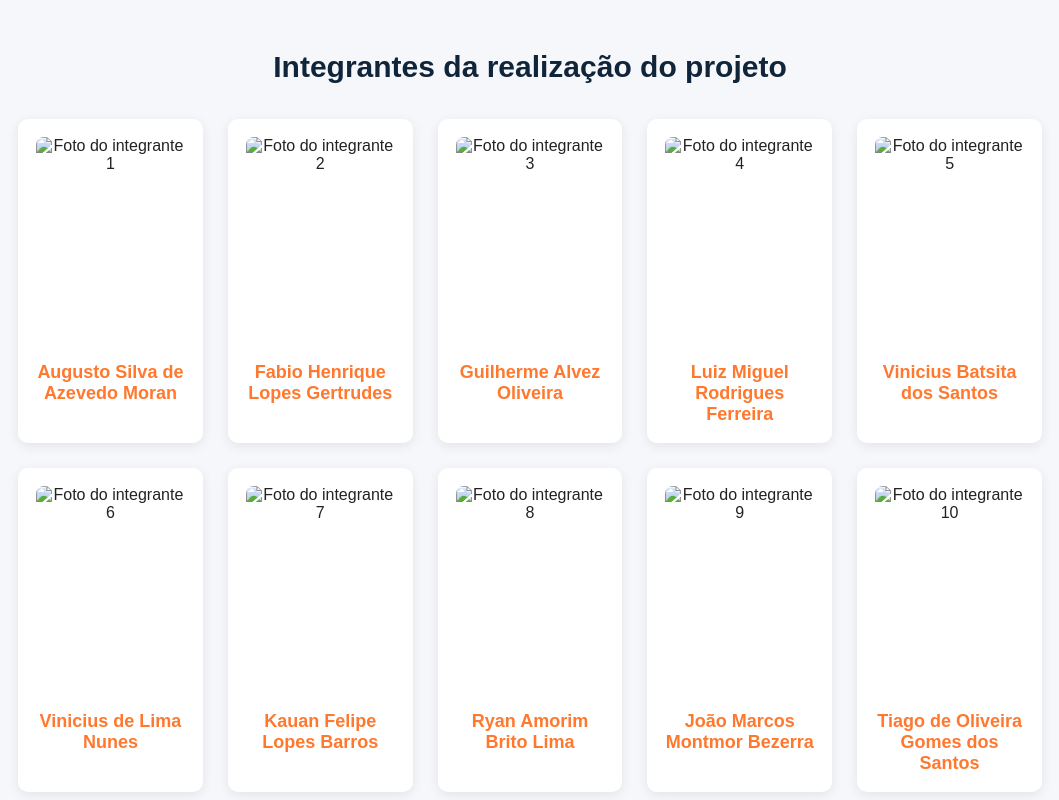
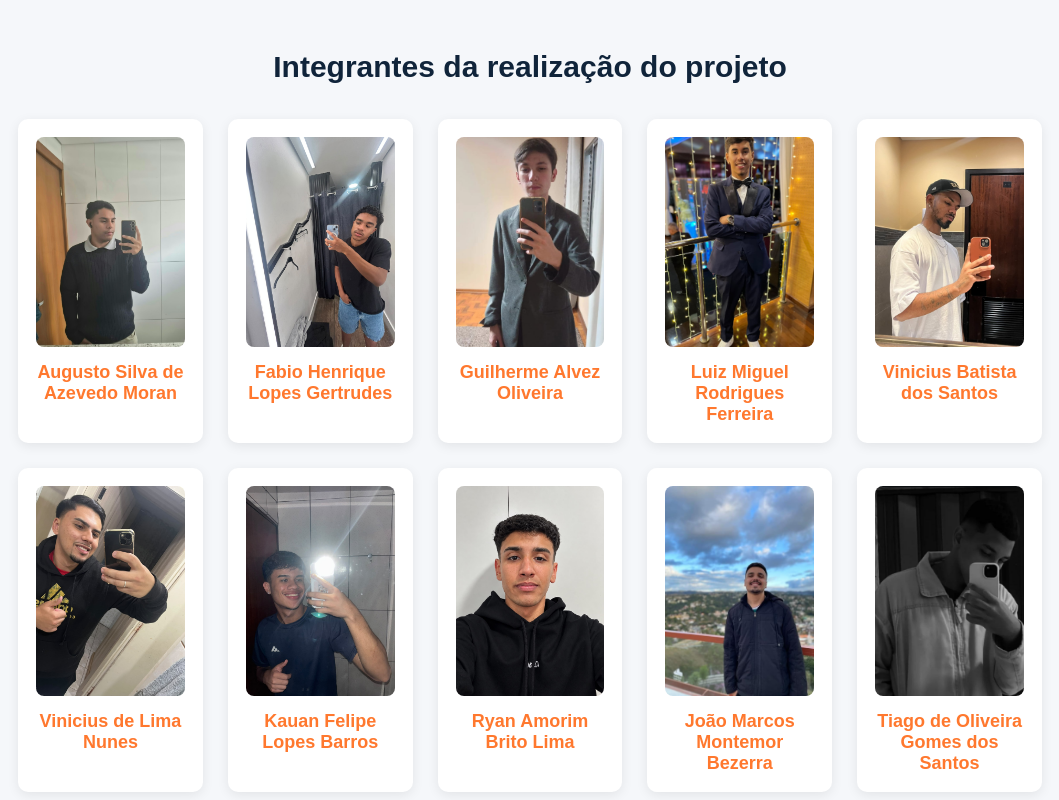
Before and after one commit to fabiogert12/projeto_GASSAFE, a plain HTML site: page index.html in a window 1280 px wide. Shown: the part 3000-3800 px from the top of the page, without its empty margins (110-1169 px from the left). Drawn offline with Linux system fonts and the light colour scheme.

Commit message:
Alterações nas imagens dos integrantes do projeto GAS_SAFE.

```diff
--- a/index.html
+++ b/index.html
@@ -263,6 +263,7 @@
 </section>
 
 <!-- INTEGRANTES DA REALIZAÇÃO DO PROJETO -->
+<!-- INTEGRANTES DA REALIZAÇÃO DO PROJETO -->
 <section id="integrantes" class="secao">
 
     <h2>Integrantes da realização do projeto</h2>
@@ -270,56 +271,57 @@
     <div class="integrantes-conteudo">
 
         <div class="integrante">
-            <img src="Augusto.jpeg" alt="Foto do integrante 1">
+            <img src="imagens/Augusto.jpeg" alt="Foto do integrante 1">
             <h3>Augusto Silva de Azevedo Moran</h3>
         </div>
 
         <div class="integrante">
-            <img src="Fabio.jpeg" alt="Foto do integrante 2">
+            <img src="imagens/Fabio.jpeg" alt="Foto do integrante 2">
             <h3>Fabio Henrique Lopes Gertrudes</h3>
         </div>
 
         <div class="integrante">
-            <img src="Guilherme.jpeg" alt="Foto do integrante 3">
+            <img src="imagens/Guilherme.jpeg" alt="Foto do integrante 3">
             <h3>Guilherme Alvez Oliveira</h3>
         </div>
 
         <div class="integrante">
-            <img src="Luiz.jpeg" alt="Foto do integrante 4">
+            <img src="imagens/Luiz.jpeg" alt="Foto do integrante 4">
             <h3>Luiz Miguel Rodrigues Ferreira</h3>
         </div>
 
         <div class="integrante">
-            <img src="Vini.jpeg" alt="Foto do integrante 5">
-            <h3>Vinicius Batsita dos Santos</h3>
+            <img src="imagens/Vini.jpeg" alt="Foto do integrante 5">
+            <h3>Vinicius Batista dos Santos</h3>
         </div>
 
         <div class="integrante">
-            <img src="Vinicius.jpeg" alt="Foto do integrante 6">
+            <img src="imagens/Vinicius.jpeg" alt="Foto do integrante 6">
             <h3>Vinicius de Lima Nunes</h3>
         </div>
 
         <div class="integrante">
-            <img src="Kauan.jpeg" alt="Foto do integrante 7">
+            <img src="imagens/Kauan.jpeg" alt="Foto do integrante 7">
             <h3>Kauan Felipe Lopes Barros</h3>
         </div>
 
         <div class="integrante">
-            <img src="Ryan.jpeg" alt="Foto do integrante 8">
+            <img src="imagens/Ryan.jpeg" alt="Foto do integrante 8">
             <h3>Ryan Amorim Brito Lima</h3>
         </div>
 
         <div class="integrante">
-            <img src="João.jpeg" alt="Foto do integrante 9">
-            <h3>João Marcos Montmor Bezerra</h3>
+            <img src="imagens/João.jpeg" alt="Foto do integrante 9">
+            <h3>João Marcos Montemor Bezerra</h3>
         </div>
 
         <div class="integrante">
-            <img src="Tiago.jpeg" alt="Foto do integrante 10">
+            <img src="imagens/Tiago.jpeg" alt="Foto do integrante 10">
             <h3>Tiago de Oliveira Gomes dos Santos</h3>
         </div>
 
     </div>
+</section>
 
 </section>
 
```
